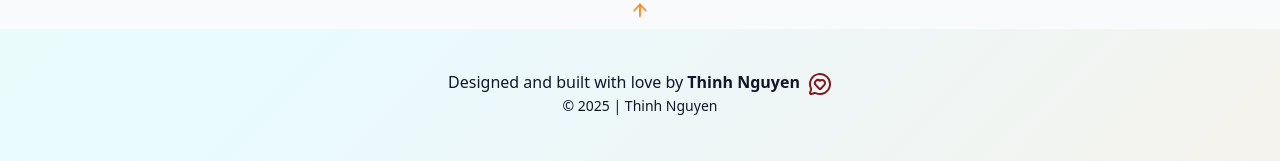
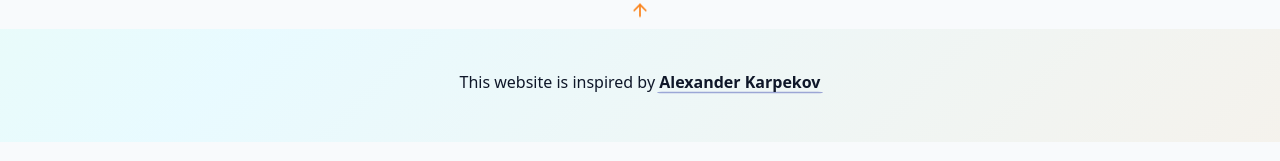
Before and after one commit to Softicles/thinhmnguyen.com, a React (Vite) app in the folder personal_web/: page / in a window 1280 px wide. Shown: the part 3554-3715 px from the top of the page. Built offline with nearby package versions, Linux system fonts and the light colour scheme.

Commit message:
fix footer

```diff
--- a/personal_web/src/components/Footer.jsx
+++ b/personal_web/src/components/Footer.jsx
@@ -4,13 +4,20 @@
     return (
         <footer className="py-12 px-4 bg-card relative border-t border-transparent mt-12 pt-8 justify-between items-center gradient animate-gradientShift">
             <p className="container text-[20] text-muted-foreground space-y-2 inline-block mt-2">
-                Designed and built with love by{" "}
-                <span className="font-semibold">Thinh Nguyen</span>
-                <MessageCircleHeart className="ml-2 h-6 w-6 text-red-900 inline-block" />
+                This website is inspired by{" "}
+                <a
+                    className="marker marker-1 font-semibold"
+                    href="https://www.alexkarpekov.com/"
+                    target="_new"
+                >
+                    Alexander Karpekov
+                </a>
+                {/* <span className="font-semibold">Thinh Nguyen</span>
+                <MessageCircleHeart className="ml-2 h-6 w-6 text-red-900 inline-block" /> */}
             </p>
-            <p className="text-sm text-muted-foreground font-light">
+            {/* <p className="text-sm text-muted-foreground font-light">
                 © 2025 | Thinh Nguyen
-            </p>
+            </p> */}
         </footer>
     );
 };
--- a/personal_web/src/components/RecentUpdates.jsx
+++ b/personal_web/src/components/RecentUpdates.jsx
@@ -55,7 +55,7 @@
                                 advised by Professor{" "}
                                 <a
                                     className="marker marker-1"
-                                    href="https://www.linkedin.com/in/karpekov/"
+                                    href="https://www.alexkarpekov.com/"
                                     target="_new"
                                 >
                                     Alexander Karpekov
```
